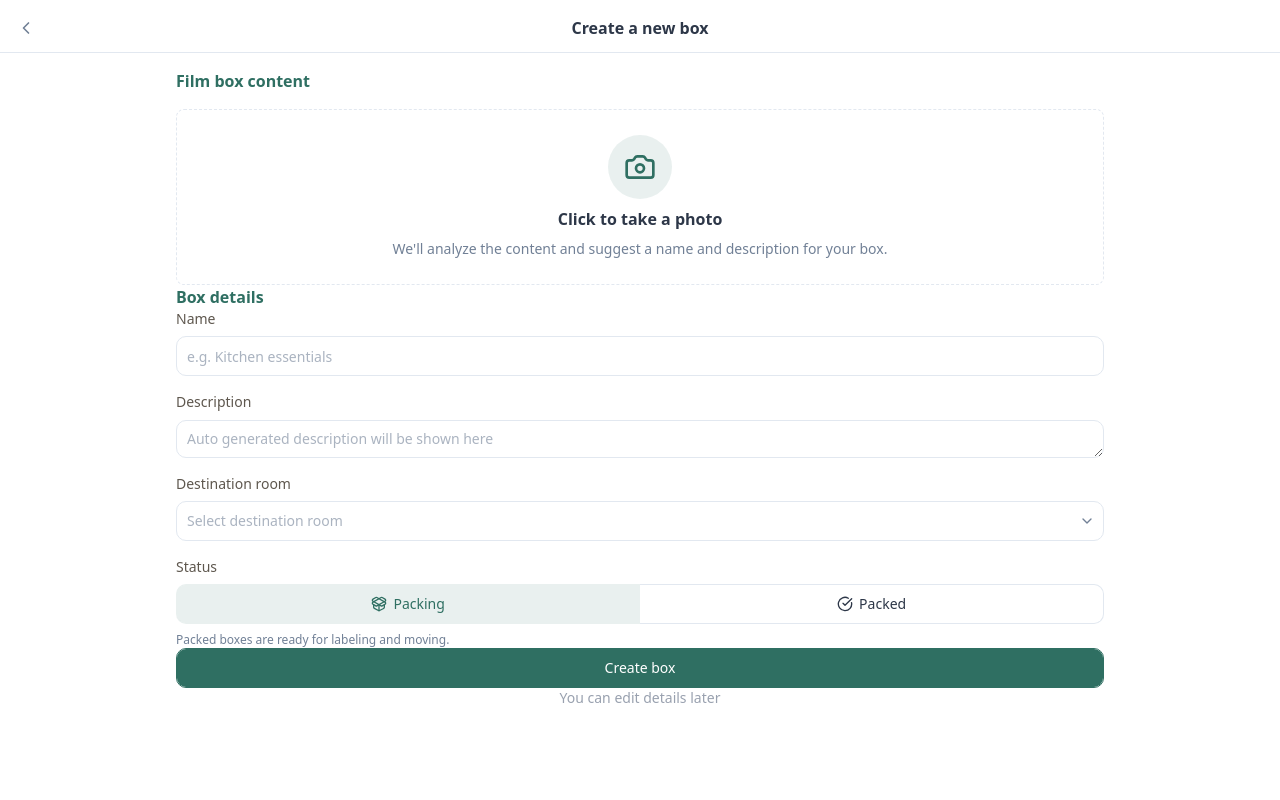
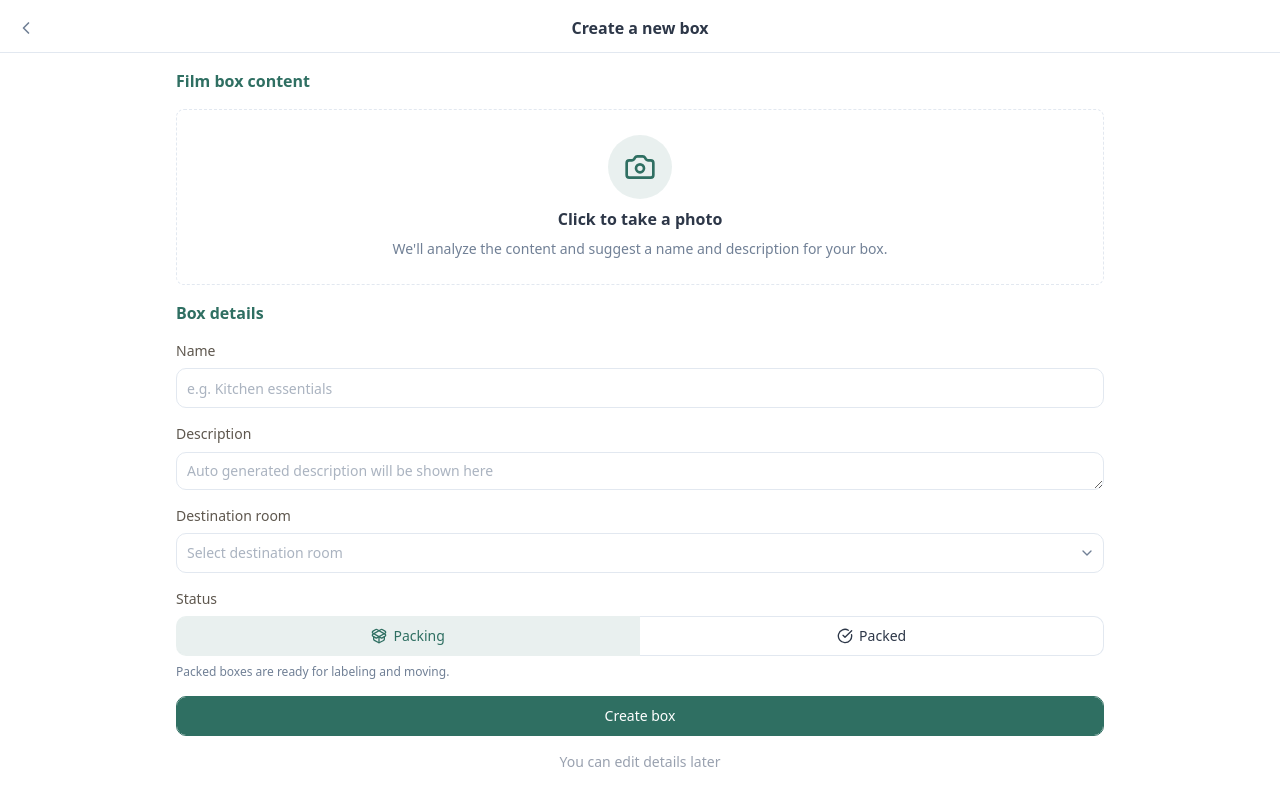
Before and after one commit to reutg/moving, a Next.js app: page /boxes/new in a window 1280 px wide. Built offline with nearby package versions, Linux system fonts and the light colour scheme.

Commit message:
css fixes

```diff
--- a/src/app/globals.css
+++ b/src/app/globals.css
@@ -150,6 +150,12 @@ body {
   padding: 1rem;
 }
 
+.flex-content {
+  display: flex;
+  flex-direction: column;
+  gap: 1rem;
+}
+
 .error {
   color: var(--destructive);
 }
--- a/src/features/boxes/components/box-form.tsx
+++ b/src/features/boxes/components/box-form.tsx
@@ -7,7 +7,6 @@ import FormTextarea from "@/components/form/form-textarea";
 import { Button } from "@/components/ui/button";
 import PhotoUpload from "@/components/ui/photo-upload";
 import type { Box } from "@/lib/db/schema";
-import { cn } from "@/lib/utils";
 
 import { useAddBoxForm } from "../hooks/use-add-box-form";
 
@@ -36,16 +35,16 @@ const BoxForm = ({ box }: { box?: Box }) => {
       : "Create box";
 
   return (
-    <form onSubmit={submit}>
+    <form onSubmit={submit} className="flex-content">
       {!isEdit && (
-        <div className="space-y-4">
+        <div className="flex-content">
           <h6 className="text-md text-primary font-bold">Film box content</h6>
           <PhotoUpload onFinishedAnalyzing={onFinishedAnalyzing} />
         </div>
       )}
 
-      <h6 className="text-md text-primary font-bold">Box details</h6>
-      <div className="space-y-4">
+      <div className="flex-content">
+        <h6 className="text-md text-primary font-bold">Box details</h6>
         <FormInput
           name="name"
           label="Name"
```
